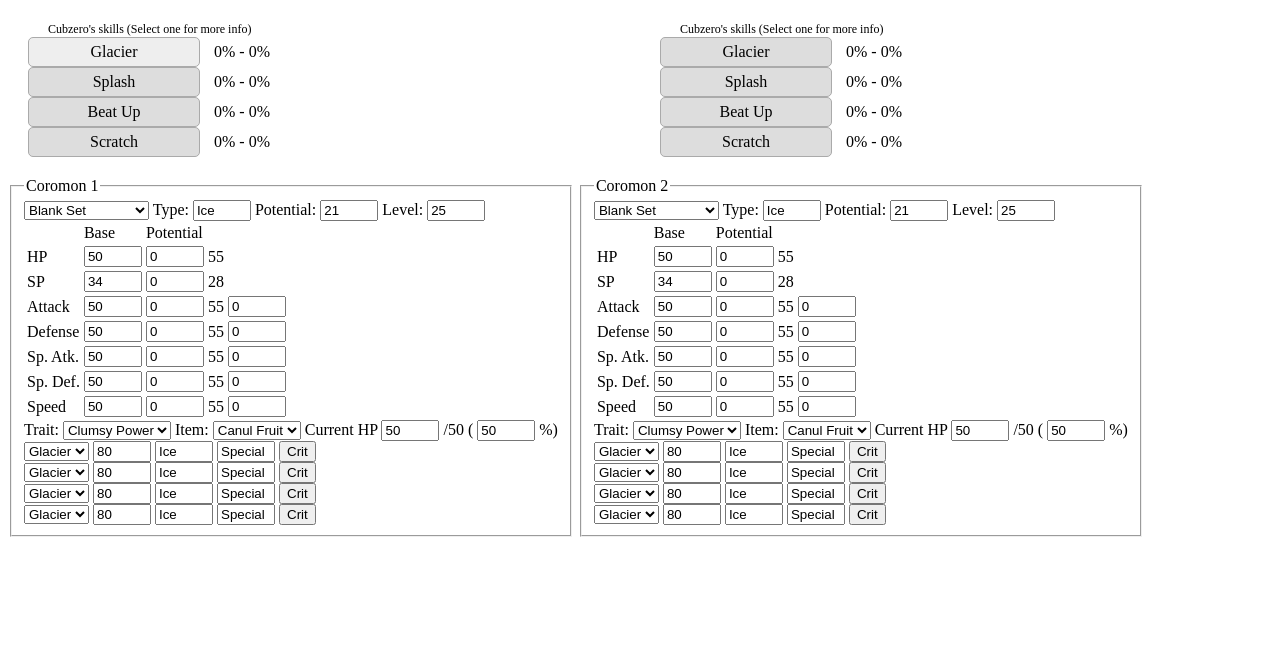
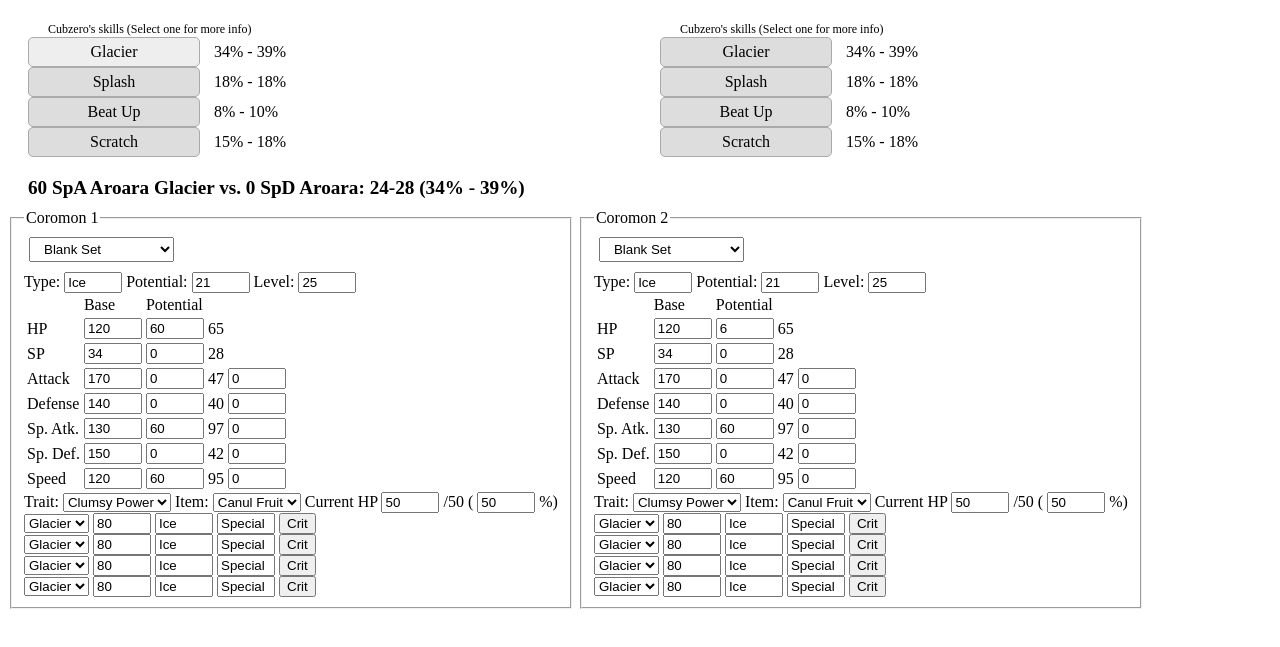
Before and after one commit to SenorRojo227/Coromon-Damage-Calculator, a plain HTML site: page index.html in a window 1280 px wide. Shown: the part 61-708 px from the top of the page. Drawn offline with Linux system fonts and the light colour scheme.

Commit message:
Fix Onload Screen

```diff
--- a/index.html
+++ b/index.html
@@ -86,9 +86,9 @@
             </tr>
             <tr>
               <td>HP</td>
-              <td><input id="hp1" value="50"></td>
-              <td><input id="potInputL1" value="0" onchange="updateSet(1)"></td>
-              <td id="finalStatL1">55</td>
+              <td><input id="hp1" value="120"></td>
+              <td><input id="potInputL1" value="60" onchange="updateSet(1)"></td>
+              <td id="finalStatL1">65</td>
               <td></td>
             </tr>
             <tr>
@@ -100,37 +100,37 @@
             </tr>
             <tr>
               <td>Attack</td>
-              <td><input id="atk1" value="50"></td>
+              <td><input id="atk1" value="170"></td>
               <td><input id="potInputL3" value="0" onchange="updateSet(1)"></td>
-              <td id="finalStatL3">55</td>
+              <td id="finalStatL3">47</td>
               <td><input value="0"></td>
             </tr>
             <tr>
               <td>Defense</td>
-              <td><input id="def1" value="50"></td>
+              <td><input id="def1" value="140"></td>
               <td><input id="potInputL4" value="0" onchange="updateSet(1)"></td>
-              <td id="finalStatL4">55</td>
+              <td id="finalStatL4">40</td>
               <td><input value="0"></td>
             </tr>
             <tr>
               <td>Sp. Atk.</td>
-              <td><input id="spAtk1" value="50"></td>
-              <td><input id="potInputL5" value="0" onchange="updateSet(1)"></td>
-              <td id="finalStatL5">55</td>
+              <td><input id="spAtk1" value="130"></td>
+              <td><input id="potInputL5" value="60" onchange="updateSet(1)"></td>
+              <td id="finalStatL5">97</td>
               <td><input value="0"></td>
             </tr>
             <tr>
               <td>Sp. Def.</td>
-              <td><input id="spDef1" value="50"></td>
+              <td><input id="spDef1" value="150"></td>
               <td><input id="potInputL6" value="0" onchange="updateSet(1)"></td>
-              <td id="finalStatL6">55</td>
+              <td id="finalStatL6">42</td>
               <td><input value="0"></td>
             </tr>
             <tr>
               <td>Speed</td>
-              <td><input id="spe1" value="50"></td>
-              <td><input id="potInputL7" value="0" onchange="updateSet(1)"></td>
-              <td id="finalStatL7">55</td>
+              <td><input id="spe1" value="120"></td>
+              <td><input id="potInputL7" value="60" onchange="updateSet(1)"></td>
+              <td id="finalStatL7">95</td>
               <td><input value="0"></td>
             </tr>
           </table>
@@ -209,9 +209,9 @@
             </tr>
             <tr>
               <td>HP</td>
-              <td><input id="hp2" value="50"></td>
-              <td><input id="potInputR1" value="0" onchange="updateSet(2)"></td>
-              <td id="finalStatR1">55</td>
+              <td><input id="hp2" value="120"></td>
+              <td><input id="potInputR1" value="6" onchange="updateSet(2)"></td>
+              <td id="finalStatR1">65</td>
               <td></td>
             </tr>
             <tr>
@@ -223,37 +223,37 @@
             </tr>
             <tr>
               <td>Attack</td>
-              <td><input id="atk2" value="50"></td>
+              <td><input id="atk2" value="170"></td>
               <td><input id="potInputR3" value="0" onchange="updateSet(2)"></td>
-              <td id="finalStatR3">55</td>
+              <td id="finalStatR3">47</td>
               <td><input value="0"></td>
             </tr>
             <tr>
               <td>Defense</td>
-              <td><input id="def2" value="50"></td>
+              <td><input id="def2" value="140"></td>
               <td><input id="potInputR4" value="0" onchange="updateSet(2)"></td>
-              <td id="finalStatR4">55</td>
+              <td id="finalStatR4">40</td>
               <td><input value="0"></td>
             </tr>
             <tr>
               <td>Sp. Atk.</td>
-              <td><input id="spAtk2" value="50"></td>
-              <td><input id="potInputR5" value="0" onchange="updateSet(2)"></td>
-              <td id="finalStatR5">55</td>
+              <td><input id="spAtk2" value="130"></td>
+              <td><input id="potInputR5" value="60" onchange="updateSet(2)"></td>
+              <td id="finalStatR5">97</td>
               <td><input value="0"></td>
             </tr>
             <tr>
               <td>Sp. Def.</td>
-              <td><input id="spDef2" value="50"></td>
+              <td><input id="spDef2" value="150"></td>
               <td><input id="potInputR6" value="0" onchange="updateSet(2)"></td>
-              <td id="finalStatR6">55</td>
+              <td id="finalStatR6">42</td>
               <td><input value="0"></td>
             </tr>
             <tr>
               <td>Speed</td>
-              <td><input id="spe2" value="50"></td>
-              <td><input id="potInputR7" value="0" onchange="updateSet(2)"></td>
-              <td id="finalStatR7">55</td>
+              <td><input id="spe2" value="120"></td>
+              <td><input id="potInputR7" value="60" onchange="updateSet(2)"></td>
+              <td id="finalStatR7">95</td>
               <td><input value="0"></td>
             </tr>
           </table>
--- a/script.js
+++ b/script.js
@@ -1,7 +1,7 @@
 let coromon = getCoromon();
 let skills = getSkills();
 
-let chosenMons = [coromon[0], coromon[0]];
+let chosenMons = [coromon[1], coromon[1]];
 
 window.onload = function() {
     initCoromon();
@@ -57,12 +57,18 @@ function resetSet(id) {
     }
 
     if (coromon[index].sets.length > 0) {
-        for (let i = 1; i <= coromon[index].sets[0].skills.length; i++) {
+        for (let i = 1; i <= 4; i++) {
             document.getElementById("skillLabel" + side + i).innerHTML = coromon[index].sets[0].skills[i - 1];
+        }
+        for (let i = 1; i <= 7; i++) {
+            document.getElementById("potInput" + side + i).value = coromon[index].sets[0].potential[i - 1];
         }
     } else {
         for (let i = 1; i <= 4; i++) {
             document.getElementById("skillLabel" + side + i).innerHTML = "(No Skill)";
+        }
+        for (let i = 1; i <= 7; i++) {
+            document.getElementById("potInput" + side + id).value = 0;
         }
     }
 
@@ -113,7 +119,11 @@ function calculate() {
 
 
         if (document.getElementById("skillRadio" + side + i).checked) {
-            document.getElementById("mainResult").innerHTML = getStatement(chosenMons[0], chosenMons[1], skills[index]);
+            if (side == "L") {
+                document.getElementById("mainResult").innerHTML = getStatement(chosenMons[0], chosenMons[1], skills[index]);
+            } else {
+                document.getElementById("mainResult").innerHTML = getStatement(chosenMons[1], chosenMons[0], skills[index]);
+            }
         }
 
         if (i == 4 && side == "L") {
--- a/src/calc.js
+++ b/src/calc.js
@@ -137,17 +137,17 @@ function getDamage(atkMon, defMon, selectedSkill, weather = "none") {
 function getStatement(atkMon, defMon, selectedSkill) {
     let statement = "";
     if (selectedSkill.atkType == "Physical") {
-        statement += atkMon.sets[0].potential[3] + " Atk ";
+        statement += atkMon.sets[0].potential[2] + " Atk ";
     } else if (selectedSkill.atkType == "Special") {
-        statement += atkMon.sets[0].potential[5] + " SpA ";
+        statement += atkMon.sets[0].potential[4] + " SpA ";
     }
 
     statement += atkMon.name + " " + selectedSkill.name + " vs. ";
 
     if (selectedSkill.atkType == "Physical") {
-        statement += defMon.sets[0].potential[4] + " Def ";
+        statement += defMon.sets[0].potential[3] + " Def ";
     } else if (selectedSkill.atkType == "Special") {
-        statement += defMon.sets[0].potential[6] + " SpD ";
+        statement += defMon.sets[0].potential[5] + " SpD ";
     }
 
     statement += defMon.name + ": " + getDamage(atkMon, defMon, selectedSkill)[0] + "-"
--- a/style.css
+++ b/style.css
@@ -52,11 +52,18 @@ header {
 
 strong {
   font-size: larger;
+  padding-left: 20px;
 }
 
 fieldset {
   display: inline-block;
+  margin-top: 10px;
+}
 
+.crmSelector {
+  display: block;
+  padding: 3px 10px;
+  margin: 5px 5px 10px 5px;
 }
 
 input {
```
